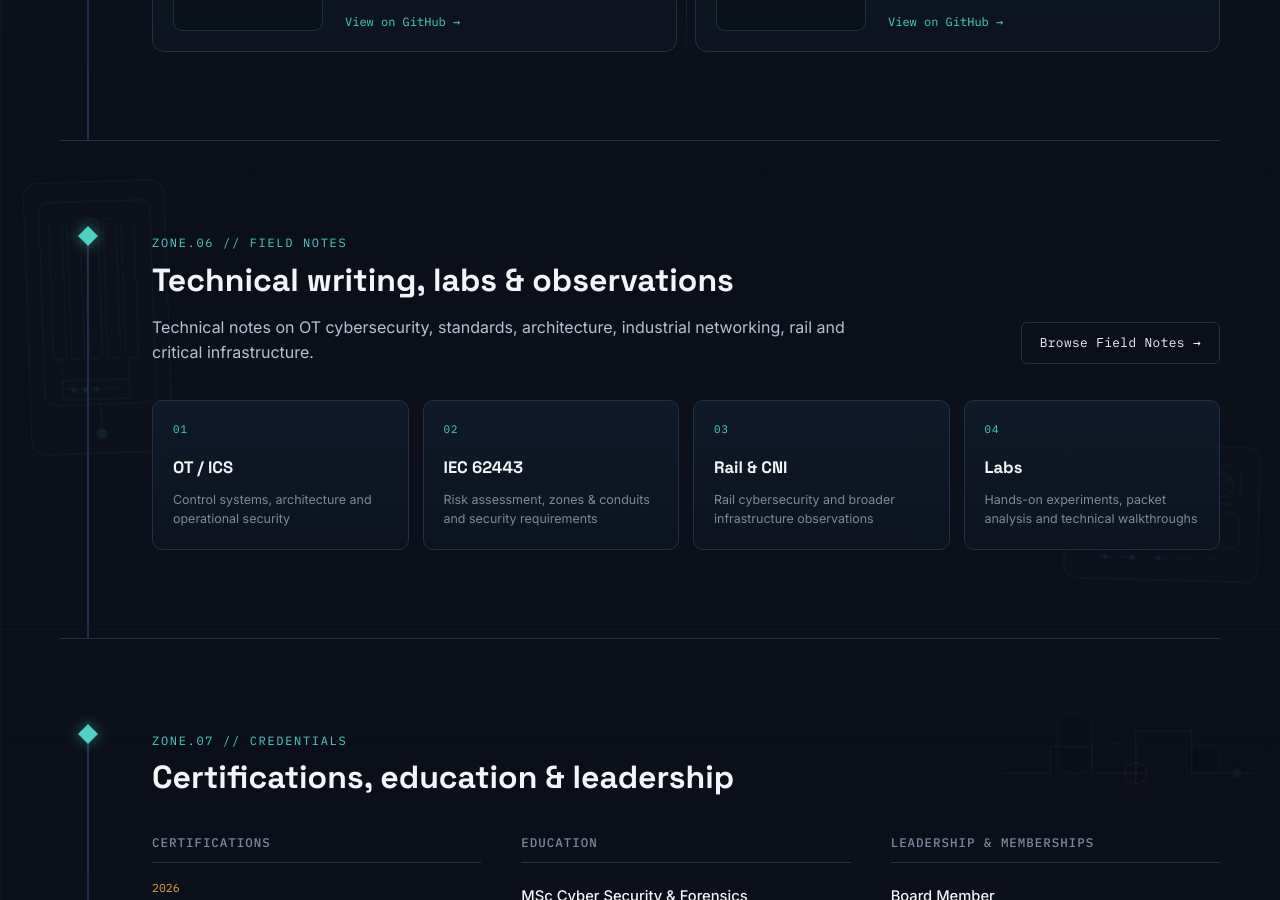
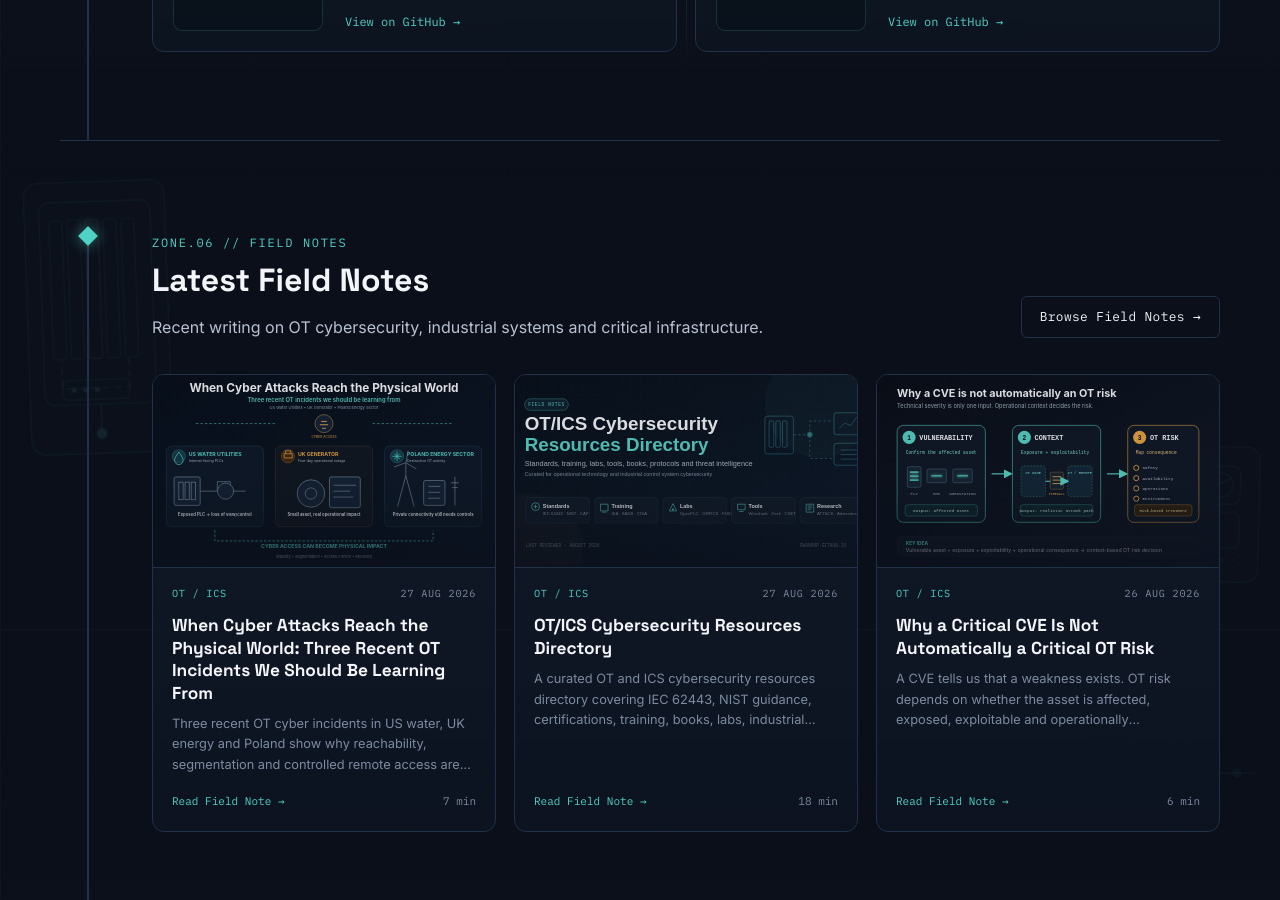
Before and after one commit to swanoop/swanoop.github.io, a Jekyll site: the page built from index.html, in a window 1280 px wide and 900 px high, scrolled down 4771 px. Built offline with Jekyll 4.4.1, drawn with Linux system fonts in a browser that asks for light colours.

Commit message:
Show latest Field Notes as article cards

```diff
--- a/_includes/home-main-3.html
+++ b/_includes/home-main-3.html
@@ -1,19 +1,65 @@
+<style>
+.notes-grid--articles{grid-template-columns:repeat(3,minmax(0,1fr));gap:18px}
+.note-article-card{display:flex;flex-direction:column;min-width:0;overflow:hidden;border:1px solid var(--border);border-radius:12px;background:linear-gradient(180deg,rgba(17,26,41,.96),rgba(13,20,32,.96));transition:border-color .25s ease,transform .25s ease,box-shadow .25s ease}
+.note-article-card:hover{border-color:rgba(79,209,197,.62);transform:translateY(-3px);box-shadow:0 16px 34px rgba(0,0,0,.2)}
+.note-article-thumb{position:relative;aspect-ratio:16/9;overflow:hidden;background:#0c1420;border-bottom:1px solid var(--border)}
+.note-article-thumb::after{content:"";position:absolute;inset:0;background:linear-gradient(180deg,transparent 55%,rgba(10,15,26,.58));pointer-events:none}
+.note-article-thumb img{width:100%;height:100%;object-fit:cover;display:block;transition:transform .45s ease,filter .45s ease;filter:saturate(.92) brightness(.9)}
+.note-article-card:hover .note-article-thumb img{transform:scale(1.025);filter:saturate(1) brightness(.98)}
+.note-article-body{display:flex;flex:1;flex-direction:column;padding:18px 19px 20px}
+.note-article-meta{display:flex;align-items:center;justify-content:space-between;gap:12px;font-family:var(--font-mono);font-size:.64rem;letter-spacing:.07em;text-transform:uppercase;color:var(--mist)}
+.note-article-category{color:var(--signal)}
+.note-article-card h3{font-size:1.08rem;line-height:1.3;margin-top:12px}
+.note-article-card p{margin-top:10px;color:var(--mist);font-size:.8rem;line-height:1.6;display:-webkit-box;-webkit-line-clamp:3;-webkit-box-orient:vertical;overflow:hidden}
+.note-article-footer{display:flex;align-items:center;justify-content:space-between;gap:12px;margin-top:auto;padding-top:18px;font-family:var(--font-mono);font-size:.69rem}
+.note-article-read{color:var(--signal)}
+.note-article-time{color:var(--mist)}
+@media (max-width:980px){.notes-grid--articles{grid-template-columns:1fr 1fr}.note-article-card:first-child{grid-column:1 / -1}.note-article-card:first-child{display:grid;grid-template-columns:minmax(260px,.9fr) 1.1fr}.note-article-card:first-child .note-article-thumb{aspect-ratio:auto;min-height:230px;border-bottom:0;border-right:1px solid var(--border)}}
+@media (max-width:700px){.notes-grid--articles{grid-template-columns:1fr}.note-article-card:first-child{grid-column:auto;display:flex}.note-article-card:first-child .note-article-thumb{aspect-ratio:16/9;min-height:0;border-right:0;border-bottom:1px solid var(--border)}}
+</style>
 <section class="zone container" id="field-notes">
 <div class="zone-rail"><div class="zone-node"></div></div>
 <div class="zone-content">
 <span class="eyebrow">Zone.06 // Field Notes</span>
 <div class="notes-heading-row">
 <div>
-<h2 class="zone-title">Technical writing, labs &amp; observations</h2>
-<p class="zone-lede">Technical notes on OT cybersecurity, standards, architecture, industrial networking, rail and critical infrastructure.</p>
+<h2 class="zone-title">Latest Field Notes</h2>
+<p class="zone-lede">Recent writing on OT cybersecurity, industrial systems and critical infrastructure.</p>
 </div>
-<a class="btn btn--outline notes-button" href="blog/">Browse Field Notes →</a>
+<a class="btn btn--outline notes-button" href="{{ '/blog/' | relative_url }}">Browse Field Notes →</a>
 </div>
-<div class="notes-grid">
-<div class="note-topic"><span>01</span><strong>OT / ICS</strong><small>Control systems, architecture and operational security</small></div>
-<div class="note-topic"><span>02</span><strong>IEC 62443</strong><small>Risk assessment, zones &amp; conduits and security requirements</small></div>
-<div class="note-topic"><span>03</span><strong>Rail &amp; CNI</strong><small>Rail cybersecurity and broader infrastructure observations</small></div>
-<div class="note-topic"><span>04</span><strong>Labs</strong><small>Hands-on experiments, packet analysis and technical walkthroughs</small></div>
+<div class="notes-grid notes-grid--articles">
+{% for post in site.posts limit:3 %}
+  {% assign note_thumb = post.image %}
+  {% unless note_thumb %}
+    {% if post.url contains 'why-a-critical-cve-is-not-automatically-a-critical-ot-risk' %}
+      {% assign note_thumb = '/assets/images/ot-risk-context-flow.svg' %}
+    {% elsif post.url contains 'when-cyber-attacks-reach-the-physical-world' %}
+      {% assign note_thumb = '/assets/images/ot-cyber-attacks-physical-world.svg' %}
+    {% elsif post.url contains 'ot-ics-cybersecurity-resources-directory' %}
+      {% assign note_thumb = '/assets/images/ot-ics-resources-directory.svg' %}
+    {% else %}
+      {% assign note_thumb = '/assets/images/ot-reachability-conduits.svg' %}
+    {% endif %}
+  {% endunless %}
+<a class="note-article-card" href="{{ post.url | relative_url }}" aria-label="Read {{ post.title | escape }}">
+  <div class="note-article-thumb">
+    <img src="{{ note_thumb | relative_url }}" alt="" loading="lazy">
+  </div>
+  <div class="note-article-body">
+    <div class="note-article-meta">
+      <span class="note-article-category">{{ post.category | default: 'Field Note' }}</span>
+      <span>{{ post.date | date: '%d %b %Y' }}</span>
+    </div>
+    <h3>{{ post.title }}</h3>
+    {% if post.description %}<p>{{ post.description }}</p>{% endif %}
+    <div class="note-article-footer">
+      <span class="note-article-read">Read Field Note →</span>
+      {% if post.read_time %}<span class="note-article-time">{{ post.read_time }} min</span>{% endif %}
+    </div>
+  </div>
+</a>
+{% endfor %}
 </div>
 </div>
 </section>
```
